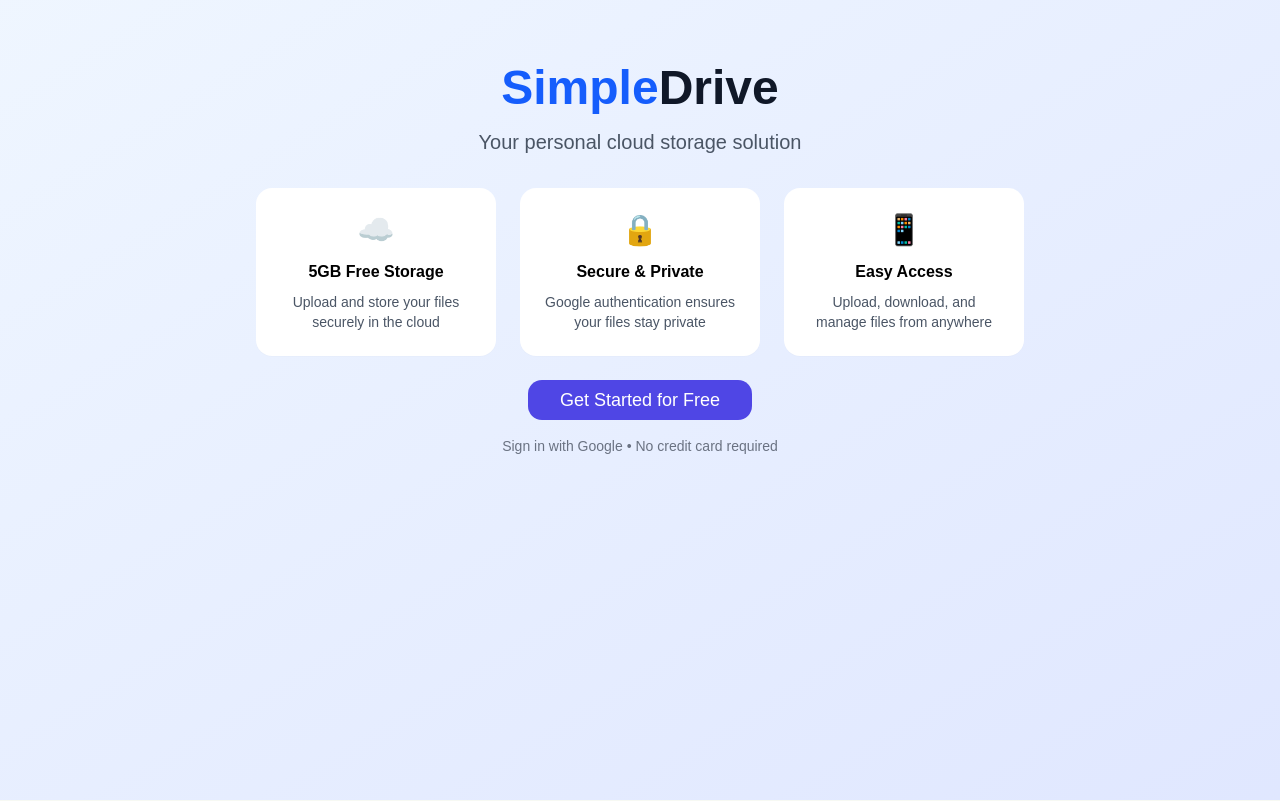
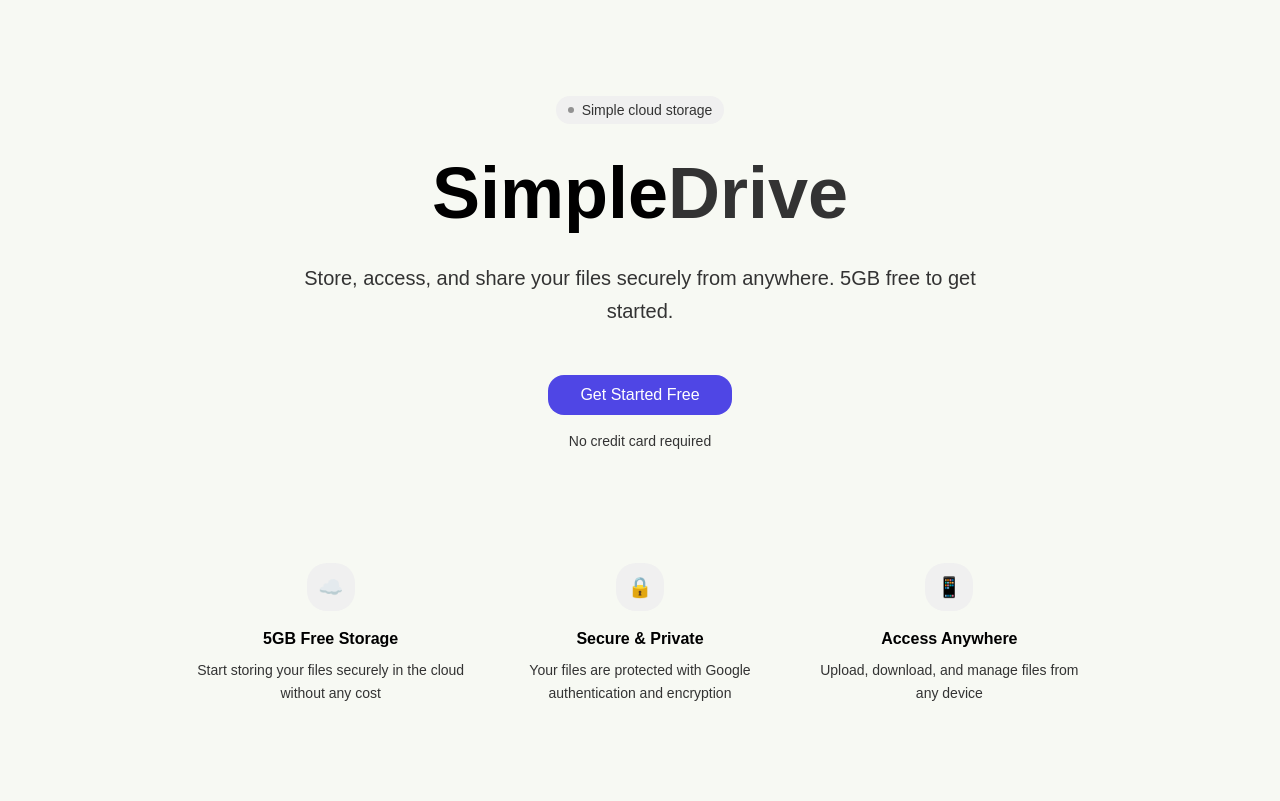
Before and after one commit to abulgit/Mini-Google-Drive, a Next.js app: page / in a window 1280 px wide. Built offline with nearby package versions, Linux system fonts and the light colour scheme; no server answers.

Commit message:
LP and Login page

```diff
--- a/app/login/page.tsx
+++ b/app/login/page.tsx
@@ -22,38 +22,47 @@ export default function LoginPage() {
   };
 
   return (
-    <div className="min-h-screen flex items-center justify-center bg-gray-50">
-      <div className="max-w-md w-full space-y-8 p-8">
-        <div className="text-center">
-          <h2 className="mt-6 text-3xl font-bold text-gray-900">
-            Welcome to SimpleDrive
+    <div className="min-h-screen bg-muted/20 flex items-center justify-center p-6">
+      <div className="w-full max-w-md">
+        {/* Logo/Brand */}
+        <div className="text-center mb-8">
+          <h1 className="text-3xl font-bold text-foreground mb-2">
+            Simple<span className="text-muted-foreground">Drive</span>
+          </h1>
+        </div>
+
+        {/* Login Card */}
+        <div className="bg-card rounded-2xl shadow-sm border border-border p-8 space-y-6">
+          <div className="text-center space-y-2">
+            <h2 className="text-2xl font-semibold text-card-foreground">
+              Welcome back
             </h2>
-          <p className="mt-2 text-sm text-gray-600">
-            Sign in to access your personal cloud storage
+            <p className="text-muted-foreground">
+              Sign in to access your cloud storage
             </p>
           </div>
 
-        <div className="mt-8">
+          <div className="space-y-4">
             <Button
               onClick={handleGoogleSignIn}
-            className="w-full flex justify-center py-3 px-4 text-sm font-medium"
+              className="w-full flex items-center justify-center py-3 px-4 bg-card hover:bg-muted border border-border text-card-foreground rounded-lg font-medium transition-colors duration-200"
               size="lg"
             >
-            <svg className="w-5 h-5 mr-2" viewBox="0 0 24 24">
+              <svg className="w-5 h-5 mr-3" viewBox="0 0 24 24">
                 <path
-                fill="currentColor"
+                  fill="#4285F4"
                   d="M22.56 12.25c0-.78-.07-1.53-.2-2.25H12v4.26h5.92c-.26 1.37-1.04 2.53-2.21 3.31v2.77h3.57c2.08-1.92 3.28-4.74 3.28-8.09z"
                 />
                 <path
-                fill="currentColor"
+                  fill="#34A853"
                   d="M12 23c2.97 0 5.46-.98 7.28-2.66l-3.57-2.77c-.98.66-2.23 1.06-3.71 1.06-2.86 0-5.29-1.93-6.16-4.53H2.18v2.84C3.99 20.53 7.7 23 12 23z"
                 />
                 <path
-                fill="currentColor"
-                d="M5.84 14.09c-.22-.66-.35-1.36-.35-2.09s.13-1.43.35-2.09V7.07H2.18C1.43 8.55 1 10.22 1 12s.43 3.45 1.18 4.93l2.85-2.22.81-.62z"
+                  fill="#FBBC05"
+                  d="M5.84 14.09c-.22-.66-.35-1.36-.35-2.09s.13-1.43.35-2.09V7.07H2.18C1.43 8.55 1 10.22 1 s.43 3.45 1.18 4.93l2.85-2.22.81-.62z"
                 />
                 <path
-                fill="currentColor"
+                  fill="#EA4335"
                   d="M12 5.38c1.62 0 3.06.56 4.21 1.64l3.15-3.15C17.45 2.09 14.97 1 12 1 7.7 1 3.99 3.47 2.18 7.07l3.66 2.84c.87-2.6 3.3-4.53 6.16-4.53z"
                 />
               </svg>
@@ -62,7 +71,17 @@ export default function LoginPage() {
           </div>
 
           <div className="text-center">
-          <p className="text-xs text-gray-500">Get 5GB of free cloud storage</p>
+            <p className="text-sm text-muted-foreground">
+              Get 5GB of free cloud storage
+            </p>
+          </div>
+        </div>
+
+        {/* Footer */}
+        <div className="text-center mt-8">
+          <p className="text-xs text-muted-foreground/60">
+            Secure • Private • Easy to use
+          </p>
         </div>
       </div>
     </div>
--- a/app/page.tsx
+++ b/app/page.tsx
@@ -25,9 +25,9 @@ export default function Home() {
 
   if (status === "loading") {
     return (
-      <div className="min-h-screen flex items-center justify-center">
+      <div className="min-h-screen flex items-center justify-center bg-background">
         <div className="text-center">
-          <div className="animate-spin rounded-full h-12 w-12 border-b-2 border-blue-600 mx-auto"></div>
+          <div className="animate-spin rounded-full h-8 w-8 border-2 border-muted border-t-foreground mx-auto"></div>
           <p className="mt-4 text-muted-foreground">Loading...</p>
         </div>
       </div>
@@ -39,58 +39,84 @@ export default function Home() {
   }
 
   return (
-    <div className="min-h-screen bg-gradient-to-br from-blue-50 to-indigo-100">
-      <div className="container mx-auto px-4 py-16">
-        <div className="text-center max-w-3xl mx-auto">
-          <div className="space-y-8">
-            <div className="space-y-4">
-              <h1 className="text-5xl font-bold text-gray-900">
-                <span className="text-blue-600">Simple</span>Drive
+    <div className="min-h-screen bg-background">
+      <div className="container mx-auto px-6 py-16 md:py-24">
+        <div className="text-center max-w-4xl mx-auto">
+          <div className="space-y-12">
+            {/* Hero Section */}
+            <div className="space-y-6">
+              <div className="inline-flex items-center px-3 py-1 rounded-full bg-muted text-muted-foreground text-sm font-medium">
+                <span className="w-1.5 h-1.5 bg-muted-foreground/50 rounded-full mr-2"></span>
+                Simple cloud storage
+              </div>
+              <h1 className="text-5xl md:text-6xl lg:text-7xl font-bold text-foreground leading-tight tracking-tight">
+                Simple
+                <span className="text-muted-foreground">Drive</span>
               </h1>
-              <p className="text-xl text-gray-600">
-                Your personal cloud storage solution
+              <p className="text-lg md:text-xl text-muted-foreground max-w-2xl mx-auto leading-relaxed">
+                Store, access, and share your files securely from anywhere. 5GB
+                free to get started.
               </p>
             </div>
 
-            <div className="space-y-6">
-              <div className="grid md:grid-cols-3 gap-6 text-center">
-                <div className="bg-white p-6 rounded-lg shadow-sm">
-                  <div className="text-3xl mb-3">☁️</div>
-                  <h3 className="font-semibold mb-2">5GB Free Storage</h3>
-                  <p className="text-sm text-gray-600">
-                    Upload and store your files securely in the cloud
-                  </p>
+            {/* CTA Button */}
+            <div className="space-y-4">
+              <Button
+                size="lg"
+                className="text-base px-8 py-4 bg-primary hover:bg-primary/90 text-primary-foreground rounded-lg font-medium transition-colors duration-200"
+                onClick={handleGetStarted}
+              >
+                Get Started Free
+              </Button>
+              <p className="text-sm text-muted-foreground">
+                No credit card required
+              </p>
+            </div>
+
+            {/* Features */}
+            <div className="grid md:grid-cols-3 gap-8 pt-16">
+              <div className="text-center space-y-4">
+                <div className="w-12 h-12 bg-muted rounded-xl flex items-center justify-center mx-auto">
+                  <span className="text-xl">☁️</span>
                 </div>
-
-                <div className="bg-white p-6 rounded-lg shadow-sm">
-                  <div className="text-3xl mb-3">🔒</div>
-                  <h3 className="font-semibold mb-2">Secure & Private</h3>
-                  <p className="text-sm text-gray-600">
-                    Google authentication ensures your files stay private
-                  </p>
-                </div>
-
-                <div className="bg-white p-6 rounded-lg shadow-sm">
-                  <div className="text-3xl mb-3">📱</div>
-                  <h3 className="font-semibold mb-2">Easy Access</h3>
-                  <p className="text-sm text-gray-600">
-                    Upload, download, and manage files from anywhere
+                <div className="space-y-2">
+                  <h3 className="font-semibold text-foreground">
+                    5GB Free Storage
+                  </h3>
+                  <p className="text-sm text-muted-foreground leading-relaxed">
+                    Start storing your files securely in the cloud without any
+                    cost
                   </p>
                 </div>
               </div>
 
-              <div className="space-y-4">
-                <Button
-                  size="lg"
-                  className="text-lg px-8 py-3"
-                  onClick={handleGetStarted}
-                >
-                  Get Started for Free
-                </Button>
+              <div className="text-center space-y-4">
+                <div className="w-12 h-12 bg-muted rounded-xl flex items-center justify-center mx-auto">
+                  <span className="text-xl">🔒</span>
+                </div>
+                <div className="space-y-2">
+                  <h3 className="font-semibold text-foreground">
+                    Secure & Private
+                  </h3>
+                  <p className="text-sm text-muted-foreground leading-relaxed">
+                    Your files are protected with Google authentication and
+                    encryption
+                  </p>
+                </div>
+              </div>
 
-                <p className="text-sm text-gray-500">
-                  Sign in with Google • No credit card required
-                </p>
+              <div className="text-center space-y-4">
+                <div className="w-12 h-12 bg-muted rounded-xl flex items-center justify-center mx-auto">
+                  <span className="text-xl">📱</span>
+                </div>
+                <div className="space-y-2">
+                  <h3 className="font-semibold text-foreground">
+                    Access Anywhere
+                  </h3>
+                  <p className="text-sm text-muted-foreground leading-relaxed">
+                    Upload, download, and manage files from any device
+                  </p>
+                </div>
               </div>
             </div>
           </div>
```
Lines whose indentation alone changed are shown as unchanged.
